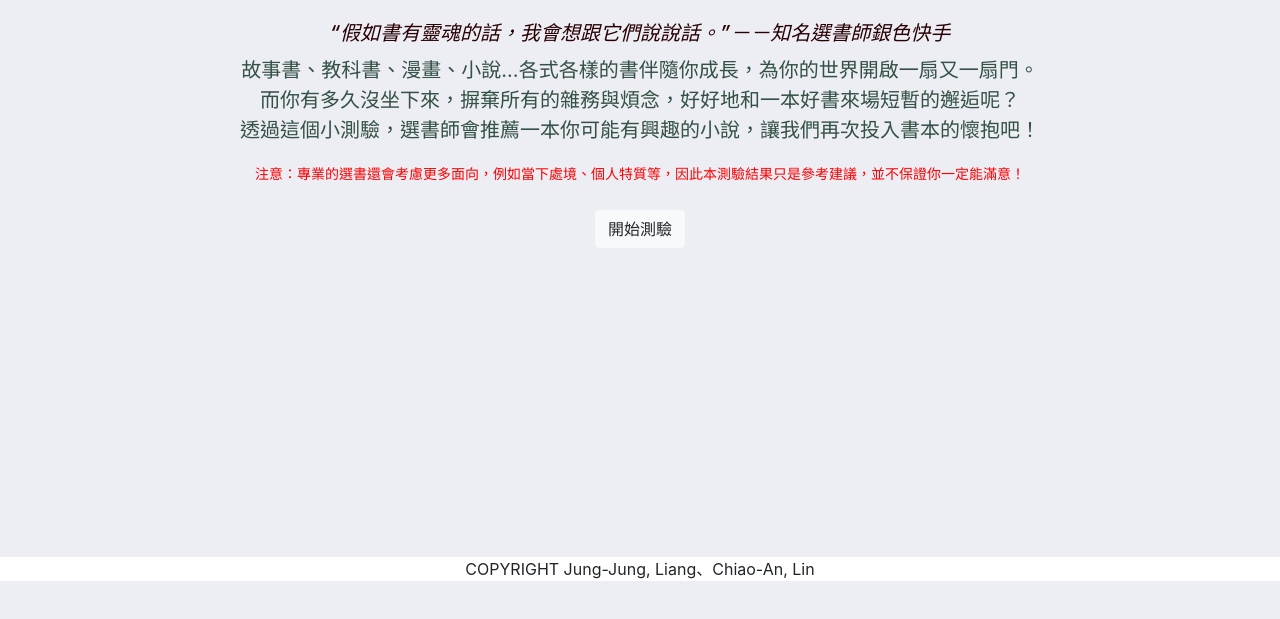
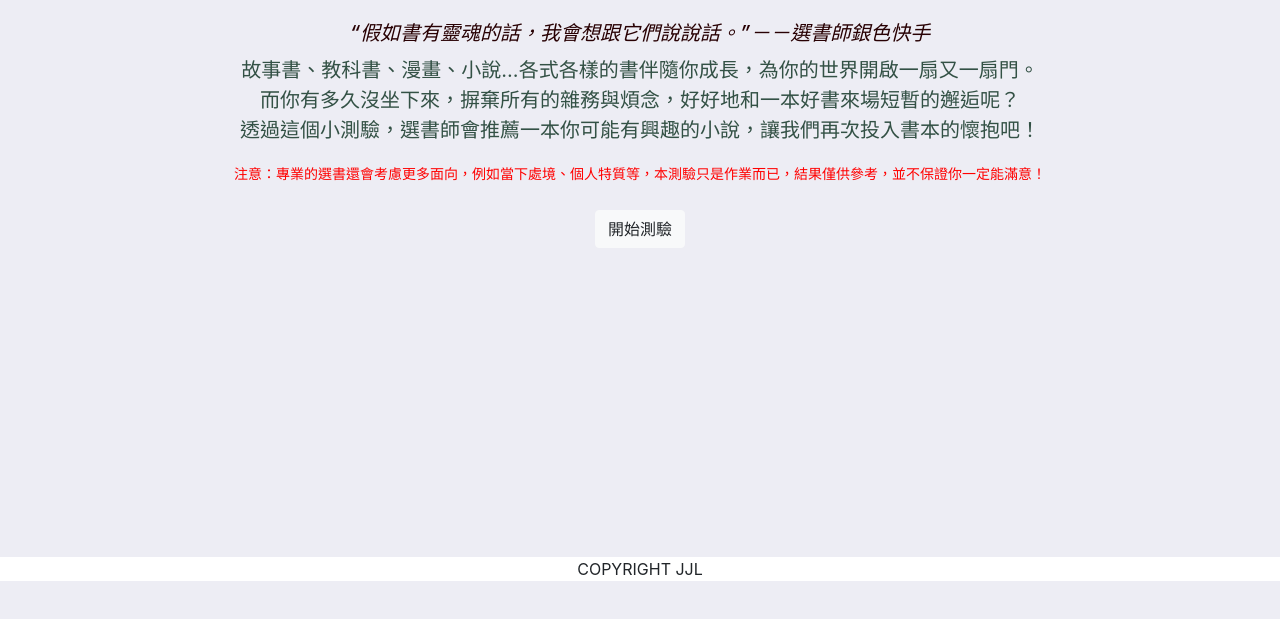
Before and after one commit to JJLiang1999/jjliang1999.github.io, a plain HTML site: page final/index.html in a window 1280 px wide. Shown: the part 219-838 px from the top of the page. Drawn offline with nearby package versions, Linux system fonts and the light colour scheme.

Commit message:
Add files via upload

```diff
--- a/final/index.html
+++ b/final/index.html
@@ -21,10 +21,10 @@
     </header>
 
     <div class="intro">
-        <h5><i><strong></strong>“假如書有靈魂的話，我會想跟它們說說話。”－－知名選書師銀色快手</strong></i></h5>
+        <h5><i><strong></strong>“假如書有靈魂的話，我會想跟它們說說話。”－－選書師銀色快手</strong></i></h5>
         <p>故事書、教科書、漫畫、小說...各式各樣的書伴隨你成長，為你的世界開啟一扇又一扇門。<br/> 而你有多久沒坐下來，摒棄所有的雜務與煩念，好好地和一本好書來場短暫的邂逅呢？
             <br/> 透過這個小測驗，選書師會推薦一本你可能有興趣的小說，讓我們再次投入書本的懷抱吧！</p>
-        <span class="warning">注意：專業的選書還會考慮更多面向，例如當下處境、個人特質等，因此本測驗結果只是參考建議，並不保證你一定能滿意！
+        <span class="warning">注意：專業的選書還會考慮更多面向，例如當下處境、個人特質等，本測驗只是作業而已，結果僅供參考，並不保證你一定能滿意！
         </span>
         <div>
             <button id="start" type="button" class="btn btn-light">開始測驗</button>
@@ -75,7 +75,7 @@
 
 
     <footer>
-        COPYRIGHT Jung-Jung, Liang、Chiao-An, Lin
+        COPYRIGHT JJL
     </footer>
 
 
```
